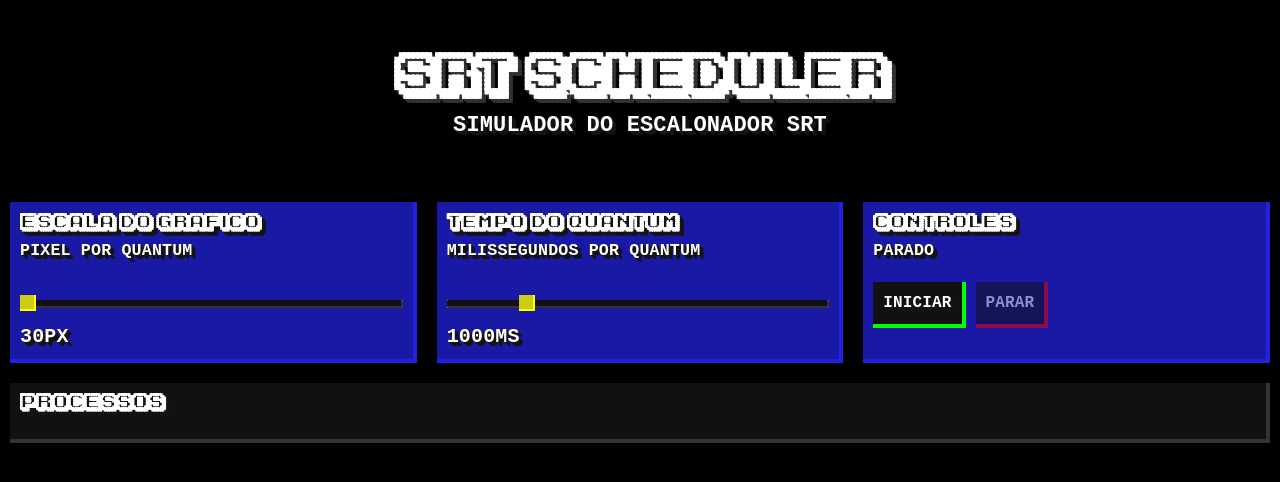
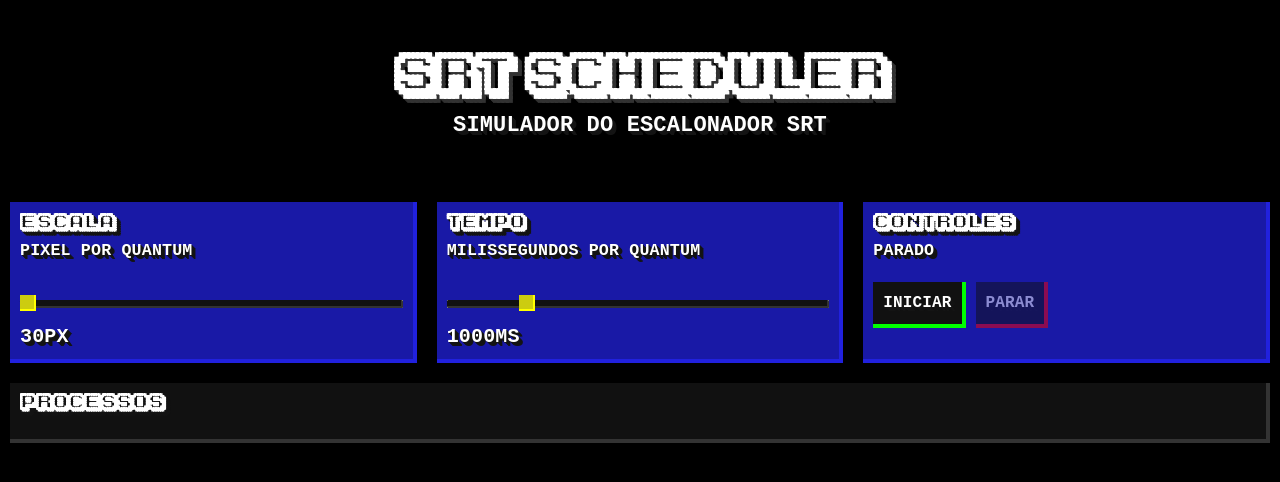
Before and after one commit to mateuscalza/srt-scheduler, a React (Create React App) app: page / in a window 1280 px wide. Shown: the top 482 px of the page. Built offline with nearby package versions, Linux system fonts and the light colour scheme.

Commit message:
Melhorias.

```diff
--- a/src/App.js
+++ b/src/App.js
@@ -8,14 +8,14 @@ import useRunner from './utils/runner';
 import Title from './components/Title';
 
 function App() {
-  const [pixelsPerUnit, setPixelsPerUnit] = useLocalStorage(
-    'pixelsPerUnit',
+  const [pixelsPerQuantum, setPixelsPerQuantum] = useLocalStorage(
+    'pixelsPerQuantum',
     30
   );
-  const [quantum, setQuantum] = useLocalStorage('quantum', 1000);
+  const [msPerQuantum, setMsPerQuantum] = useLocalStorage('quantum', 1000);
   const [processes] = useState([]);
 
-  const runner = useRunner(quantum);
+  const runner = useRunner(msPerQuantum);
 
   return (
     <div className="app">
@@ -23,22 +23,21 @@ function App() {
 
       <div className="controls">
         <ScaleRange
-          value={pixelsPerUnit}
-          onChange={event => setPixelsPerUnit(event.target.value)}
+          value={pixelsPerQuantum}
+          onChange={event => setPixelsPerQuantum(event.target.value)}
         />
         <TimeRange
-          value={quantum}
-          onChange={event => setQuantum(event.target.value)}
+          value={msPerQuantum}
+          onChange={event => setMsPerQuantum(event.target.value)}
         />
         <RunControl
           status={runner.running}
           onStart={runner.run}
           onStop={runner.stop}
-          quantum={quantum}
           time={runner.time}
         />
       </div>
-      <Timeline processes={processes} pixelsPerUnit={pixelsPerUnit} />
+      <Timeline processes={processes} pixelsPerQuantum={pixelsPerQuantum} />
     </div>
   );
 }
--- a/src/components/ScaleRange.js
+++ b/src/components/ScaleRange.js
@@ -4,7 +4,7 @@ export default function ScaleRange({ onChange, value }) {
   return (
     <label className="control">
       <p>
-        <strong className="title">Escala do grafico</strong>
+        <strong className="title">Escala</strong>
         <br />
         <small>Pixel por quantum</small>
       </p>
--- a/src/components/TimeRange.js
+++ b/src/components/TimeRange.js
@@ -4,7 +4,7 @@ export default function TimeRange({ onChange, value }) {
   return (
     <label className="control">
       <p>
-        <strong className="title">Tempo do quantum</strong>
+        <strong className="title">Tempo</strong>
         <br />
         <small>Milissegundos por quantum</small>
       </p>
--- a/src/utils/runner.js
+++ b/src/utils/runner.js
@@ -7,7 +7,7 @@ import srt from '../schedulers/srt';
 let initialized = false;
 const whiteColorChars = Array.from(Array(12)).map(() => '#fff');
 
-export default function useRunner(quantum) {
+export default function useRunner(msPerQuantum) {
   const [running, setRunning] = useState(false);
   const [time, setTime] = useState(-1);
   const [current] = useState(null);
@@ -65,9 +65,9 @@ export default function useRunner(quantum) {
           return newTime;
         });
       }
-    }, quantum);
+    }, msPerQuantum);
     return () => clearInterval(intervalId);
-  }, [quantum, running]);
+  }, [msPerQuantum, running]);
 
   return {
     running,
```
